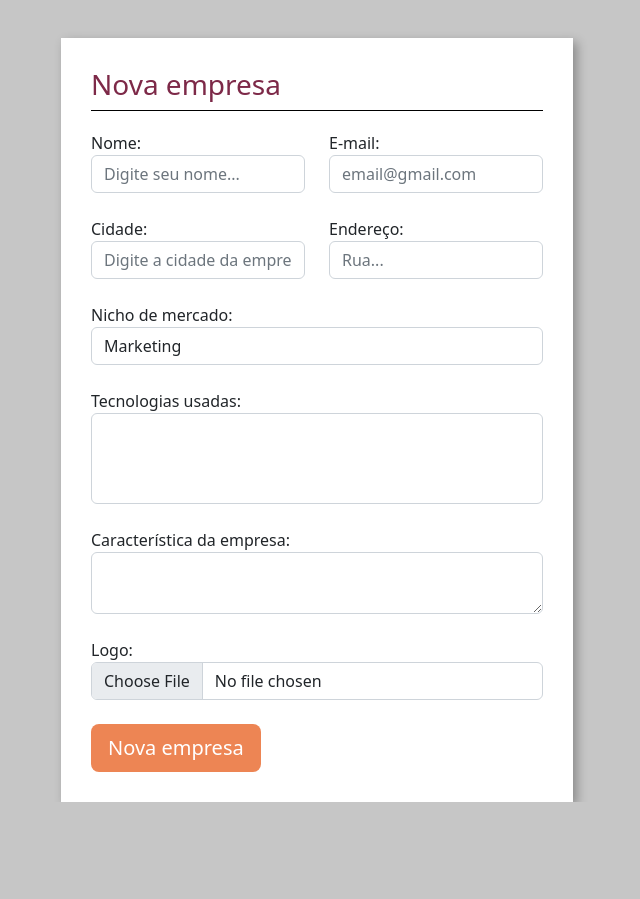
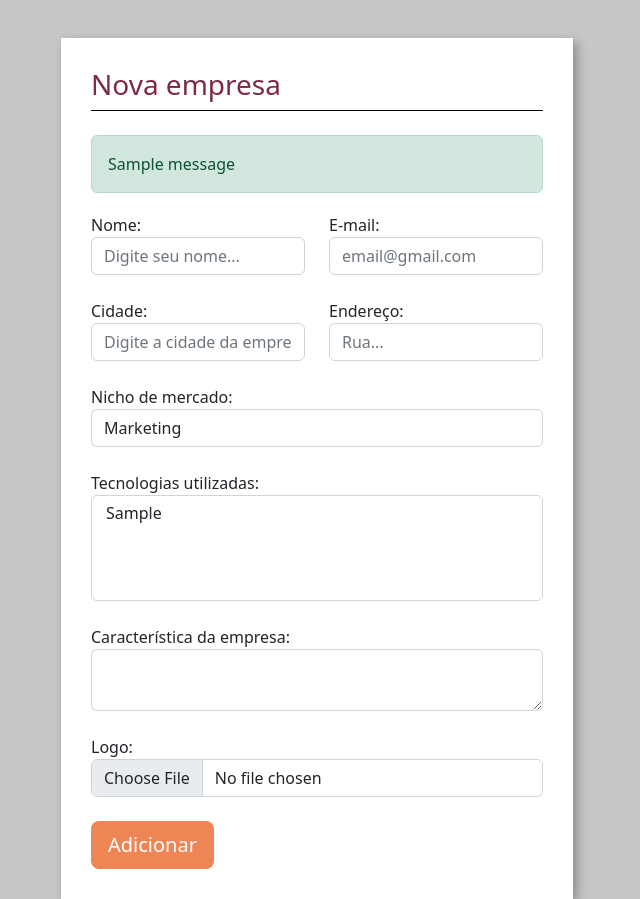
Before and after one commit to raphael-araujo/seletive, a Django app: page /home/nova_empresa/ in a window 1280 px wide. Shown: the part 56-955 px from the top of the page, without its empty margins (323-963 px from the left). Before the commit the page ends 858 px from the top, so only its background shows below. Run offline with Django 4.2, Linux system fonts and the light colour scheme; tables that the repository leaves empty hold one stand-in row (values such as "Sample post"); one stand-in notice (Sample message) is shown; lists and menus that the app fills with data are empty.

Commit message:
atualizando o template 'nova_empresa.html'

```diff
--- a/empresa/templates/nova_empresa.html
+++ b/empresa/templates/nova_empresa.html
@@ -8,15 +8,24 @@
 {% block 'title' %}SELETI.VE | Nova empresa{% endblock  %}
 
 {% block 'body' %}
-
     <div class="wrapper">
         <div class="box">
             <div class="header">
                 <h3 class="titulo">Nova empresa</h3>
             </div>
 
+            {% if messages %}
+                <br>
+                {% for message in messages %}
+                    <section class="alert {{message.tags}}">
+                        {{ message }}
+                    </section>
+                {% endfor %}
+            {% endif %}
+
             <div class="body-box">
-                <form action="" method="" enctype="multipart/form-data">
+                <form action="{% url 'nova_empresa' %}" method="POST" enctype="multipart/form-data">
+                    {% csrf_token %}
                     <div class="row">
                         <div class="col-md">
                             <label>Nome:</label>
@@ -56,9 +65,11 @@
                     <br>
                     <div class="row">
                         <div class="col-md">
-                            <label>Tecnologias usadas:</label>
+                            <label>Tecnologias utilizadas:</label>
                             <select class="form-control" name="tecnologias" multiple>
-                                <option value=""></option>
+                                {% for tech in techs %}
+                                    <option value="{{ tech.id }}">{{ tech.tecnologia }}</option>
+                                {% endfor %}
 
                             </select>
                         </div>
@@ -78,12 +89,9 @@
                         </div>
                     </div>
                     <br>
-                    <input type="submit" value="Nova empresa" class="btn btn-lg btn-orange">
+                    <input type="submit" value="Adicionar" class="btn btn-lg btn-orange">
                 </form>
-
             </div>
         </div>
     </div>
-
-
 {% endblock%}
```
